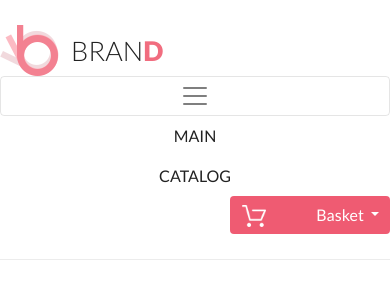
After one commit to AnaninAN/Advanced_PHP, a PHP site: template twigtemplates/layouts/main.twig in a window 390 px wide, after a click that opens the changed part. The commit adds this page. Shown: the top 300 px of the page. Run offline with PHP 8.4, Linux system fonts and the light colour scheme; the template is opened without the code that fills it, so the values that code supplies are empty; some libraries are stand-ins or nearby versions.

Commit message:
С Twig не получилось!

```diff
--- a/config/config.php
+++ b/config/config.php
@@ -4,6 +4,7 @@ define('DIR_ROOT', $_SERVER['DOCUMENT_ROOT']);
 define('DS', DIRECTORY_SEPARATOR);
 define('CONTROLLER_NAMESPACE', "app\\controllers\\");
 define('TEMPLATES_DIR', "../views/");
+define('TWIG_TEMPLATES_DIR', "../twigtemplates/");
 define('BIG_IMG', "./img/catalog/big/");
 define('SMALL_IMG', "./img/catalog/small/");
 define('QUANTITY_CARD_CATALOG', 3);
--- a/public/index.php
+++ b/public/index.php
@@ -2,11 +2,13 @@
 
 require "../config/config.php";
 require "../engine/Autoload.php";
+
 use app\engine\Render;
-
+use app\engine\TwigRender;
 use app\engine\Autoload;
 
 spl_autoload_register([new Autoload(), 'loadClass']);
+require_once '../vendor/autoload.php';
 
 $controllerName = $_GET['c'] ?: 'product';
 $actionName = $_GET['a'];
@@ -14,7 +16,7 @@ $actionName = $_GET['a'];
 $controllerClass = CONTROLLER_NAMESPACE . ucfirst($controllerName) . "Controller";
 
 if (class_exists($controllerClass)) {
-    $controller = new $controllerClass(new Render());
+    $controller = new $controllerClass(new TwigRender());
     $controller->runAction($actionName);
 } else {
     echo "404";
--- /dev/null
+++ b/twigtemplates/index.twig
@@ -0,0 +1,2 @@
+<br>
+<h3>Добро пожаловать в наш магазин!</h3>
--- /dev/null
+++ b/twigtemplates/layouts/main.twig
@@ -0,0 +1,63 @@
+<!doctype html>
+<html lang="en">
+<head>
+    <meta charset="UTF-8">
+    <link rel="stylesheet" href="https://stackpath.bootstrapcdn.com/bootstrap/4.3.1/css/bootstrap.min.css"
+          integrity="sha384-ggOyR0iXCbMQv3Xipma34MD+dH/1fQ784/j6cY/iJTQUOhcWr7x9JvoRxT2MZw1T" crossorigin="anonymous">
+    <link rel="stylesheet" href="./style/bootstrap_skin.css">
+    <link rel="stylesheet" href="./style/style.css">
+    <title>Document</title>
+</head>
+<body>
+    <header class="container header">
+        <div class="row align-items-center">
+            <div class="col-md-3">
+                <a href="/" class="logo">
+                    <img src="./img/logo.png" alt="Brand" class="logo__img">
+                    BRAN<span>D</span>
+                </a>
+            </div>
+            <div class="col-md-7">
+                <nav class="navbar navbar-expand-md navbar-light bg-light">
+                    <div class="container">
+                        <button class="navbar-toggler" type="button" data-toggle="collapse" data-target="#navbarNav" aria-controls="navbarNav" aria-expanded="false" aria-label="Toggle navigation"> <span class="navbar-toggler-icon"></span> </button>
+                        <div class="collapse navbar-collapse" id="navbarNav">
+                            <ul class="navbar-nav menu">
+                                <li class="nav-item"> <a class="nav-link" href="/">MAIN</a></li>
+                                <li class="nav-item"> <a class="nav-link" href="/?c=product&a=catalog">CATALOG</a></li>
+                            </ul>
+                        </div>
+                    </div>
+                </nav>
+            </div>
+            <div class="col-md-2">
+                <div class="btn-group basket">
+                    <button type="button" class="btn btn-primary dropdown-toggle basket__btn" data-toggle="dropdown" aria-haspopup="true" aria-expanded="false">
+                        <div class="basket__ico">
+                            <img src="./img/basket.png" alt="Basket" class="basket__img">
+                            <!--<span class="badge badge-pill badge-light countProducts">111</span>-->
+                        </div>
+                        Basket
+                    </button>
+                    <div class="dropdown-menu dropdown-menu-right dropdown-menu-lg-left">
+                        <div class="dropdown-item">
+
+                        </div>
+                    </div>
+                </div>
+            </div>
+        </div>
+    </header>
+    <section class="container shop">
+        <div class="row">
+            <div class="col-md-12">
+                {{ content }}
+            </div>
+        </div>
+    </section>
+
+<script src="https://code.jquery.com/jquery-3.3.1.slim.min.js" integrity="sha384-q8i/X+965DzO0rT7abK41JStQIAqVgRVzpbzo5smXKp4YfRvH+8abtTE1Pi6jizo" crossorigin="anonymous"></script>
+<script src="https://cdnjs.cloudflare.com/ajax/libs/popper.js/1.14.6/umd/popper.min.js" integrity="sha384-wHAiFfRlMFy6i5SRaxvfOCifBUQy1xHdJ/yoi7FRNXMRBu5WHdZYu1hA6ZOblgut" crossorigin="anonymous"></script>
+<script src="https://stackpath.bootstrapcdn.com/bootstrap/4.2.1/js/bootstrap.min.js" integrity="sha384-B0UglyR+jN6CkvvICOB2joaf5I4l3gm9GU6Hc1og6Ls7i6U/mkkaduKaBhlAXv9k" crossorigin="anonymous"></script>
+</body>
+</html>
```
Also changed, not shown: engine/TwigRender.php (added, +16 -0 lines).
